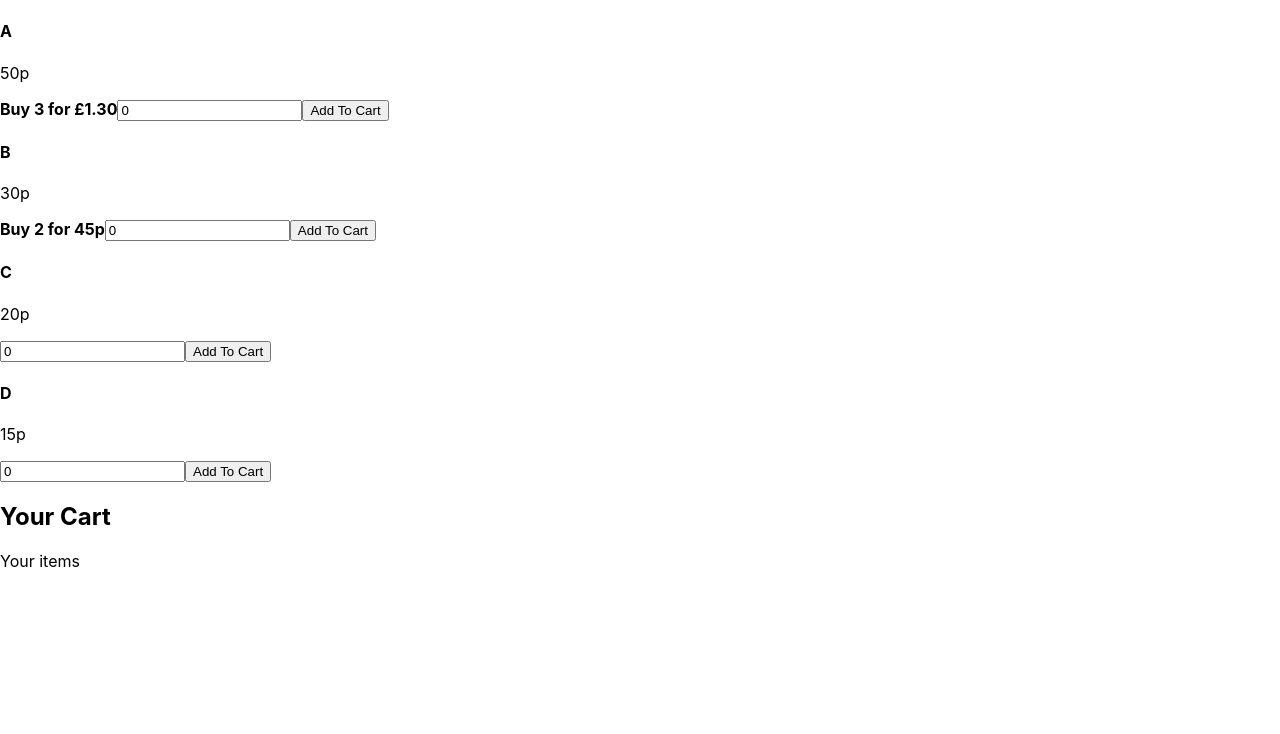
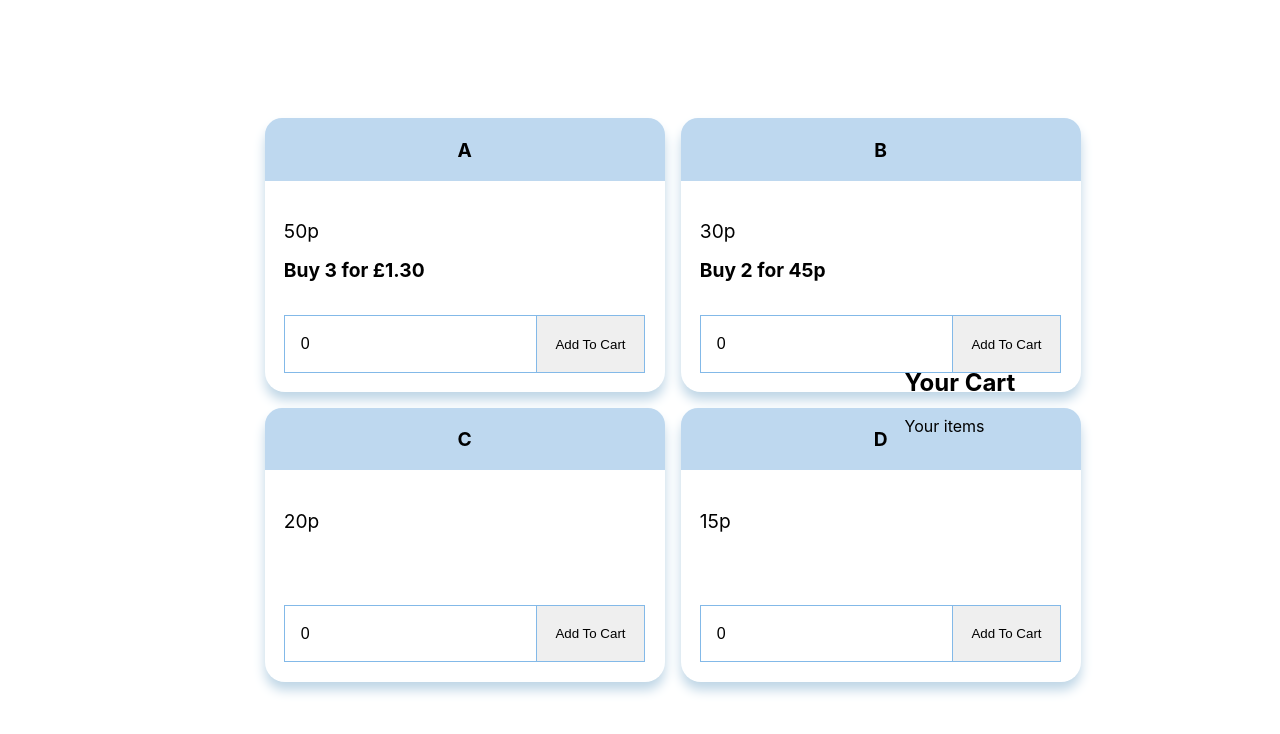
Before and after one commit to Nathanavie/ShoppingCart, a React (Create React App) app: page / in a window 1280 px wide. Shown: the top 734 px of the page. Built offline with nearby package versions, Linux system fonts and the light colour scheme.

Commit message:
Added in some css to get base style of products done

```diff
--- a/src/App.css
+++ b/src/App.css
@@ -1,38 +1,75 @@
-.App {
+.product {
+  border-radius: 20px;
+  box-shadow: 0 8px 12px #bfd6e6;
+  font-size: 1.2rem;
+}
+
+.productContainer {
+  display: grid;
+  width: 50%;
+  grid-template-columns: repeat(2, 25em);
+  grid-gap: 1em;
+}
+
+.container {
+  display: flex;
+  align-items: center;
+  justify-content: center;
+  height: 100vh;
+  margin: 0 auto;
+}
+
+.productDetails {
+  display: grid;
+  grid-template-rows: repeat(3, 3em);
+  grid-template-columns: repeat(2, auto);
+  padding: 1em;
+}
+
+.productTitle {
+  border-radius: 17px 17px 0 0;
+  background: #bed8ef;
+  padding: 1em;
   text-align: center;
 }
 
-.App-logo {
-  height: 40vmin;
-  pointer-events: none;
+.productTitle h4 {
+  margin: 0;
 }
 
-@media (prefers-reduced-motion: no-preference) {
-  .App-logo {
-    animation: App-logo-spin infinite 20s linear;
-  }
+.productPrice, .productDeal {
+  grid-column: 1 / -1;
 }
 
-.App-header {
-  background-color: #282c34;
-  min-height: 100vh;
-  display: flex;
-  flex-direction: column;
-  align-items: center;
-  justify-content: center;
-  font-size: calc(10px + 2vmin);
-  color: white;
+.productPrice {
+  grid-row: 1;
 }
 
-.App-link {
-  color: #61dafb;
+.productInput {
+  grid-row: 3;
+  grid-column: 1;
+  border: .1rem solid #83b9e8;
+  font-size: 1rem;
+  padding-left: 1em;
+}
+input[type=number]::-webkit-inner-spin-button,
+input[type=number]::-webkit-outer-spin-button {
+  margin-right: 5px;
+  transform: scale(1.3)
 }
 
-@keyframes App-logo-spin {
-  from {
-    transform: rotate(0deg);
-  }
-  to {
-    transform: rotate(360deg);
-  }
+.updateCart {
+  grid-row: 3;
+  grid-column: 2;
+  border: .1rem solid #83b9e8;
+  border-left: none;
+  transition: all .1s ease;
 }
+.updateCart:hover {
+  cursor: pointer;
+  background: #83b9e8
+}
+
+input[type="number"]:focus {
+  outline: none;
+}
```
